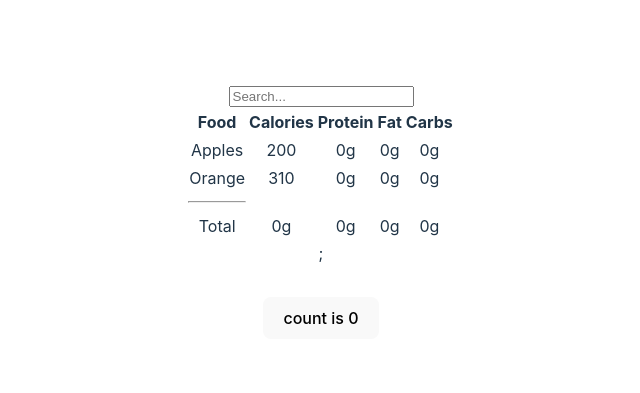
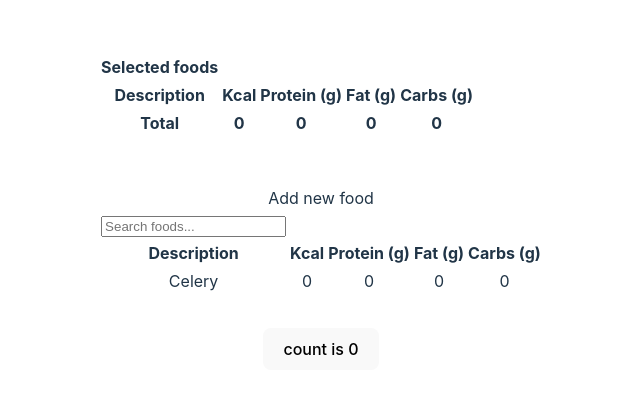
Before and after one commit to gvidev/React_FoodNutrientsCalc, a React (Vite) app in the folder FoodNutrientsCalc/: page / in a window 1280 px wide. Shown: the part 173-566 px from the top of the page, without its empty margins (319-959 px from the left). Built offline with nearby package versions, Linux system fonts and the light colour scheme.

Commit message:
static components overview

```diff
--- a/FoodNutrientsCalc/src/App.tsx
+++ b/FoodNutrientsCalc/src/App.tsx
@@ -1,34 +1,23 @@
 import { useState } from "react";
 import "./App.css";
-import Table from "./components/Table";
+import SelectedFoodTable from "./components/SelectedFoodsTable";
+import SearchTable from "./components/SearchTable";
+import AddFoodButton from "./components/AddFoodButton";
 
 function App() {
   const [count, setCount] = useState(0);
-  const [tableColor, setTableColor] = useState("black");
 
   const handleButtonClick = () => {
     setCount(count + 1);
-    setTableColor("green");
   };
 
   return (
     <>
-      <div className="ui grid">
-        <div className="four wide columns">
-          <div className="ui icon input left">
-            <input type="text" placeholder="Search..."></input>
-            <i className="circular search link icon"></i>
-          </div>
-        </div>
-
-        <div className="two wide columns">
-          <div className="ui icon add right">
-            <i className="circular add icon"></i>
-          </div>
-        </div>
-      </div>
-
-      <Table color={"" + tableColor + ""}></Table>
+      <SelectedFoodTable></SelectedFoodTable>
+      <br></br>
+      <br></br>
+      <AddFoodButton></AddFoodButton>
+      <SearchTable></SearchTable>
 
       <div className="card">
         <button onClick={handleButtonClick}>count is {count}</button>
--- /dev/null
+++ b/FoodNutrientsCalc/src/components/AddFoodButton.tsx
@@ -0,0 +1,15 @@
+import React from "react";
+
+const AddFoodButton = () => {
+  return (
+    <>
+      <div className="ui top attached button">
+        <div className="ui animated fade">
+          <div>Add new food</div>
+        </div>
+      </div>
+    </>
+  );
+};
+
+export default AddFoodButton;
--- /dev/null
+++ b/FoodNutrientsCalc/src/components/SearchTable.tsx
@@ -0,0 +1,47 @@
+import React from "react";
+
+const SearchTable = () => {
+  const hasEffect = () => {
+    document.getElementById("body");
+  };
+  return (
+    <>
+      <table className={"ui large selectable  table"}>
+        <thead>
+          <tr>
+            <th>
+              <div className="ui icon input left">
+                <input type="text" placeholder="Search foods..."></input>
+                <i className="circular search link icon"></i>
+              </div>
+            </th>
+            <th></th>
+            <th></th>
+            <th></th>
+            <th></th>
+          </tr>
+        </thead>
+        <thead>
+          <tr>
+            <th className="ten wide">Description</th>
+            <th>{"Kcal"}</th>
+            <th>{"Protein (g)"}</th>
+            <th>{"Fat (g)"}</th>
+            <th>{"Carbs (g)"}</th>
+          </tr>
+        </thead>
+        <tbody>
+          <tr onClick={hasEffect}>
+            <td>Celery</td>
+            <td className="right aligned">0</td>
+            <td className="right aligned">0</td>
+            <td className="right aligned">0</td>
+            <td className="right aligned">0</td>
+          </tr>
+        </tbody>
+      </table>
+    </>
+  );
+};
+
+export default SearchTable;
--- /dev/null
+++ b/FoodNutrientsCalc/src/components/SelectedFoodsTable.tsx
@@ -0,0 +1,50 @@
+import React, { useState } from "react";
+
+const SelectedFoodTable = () => {
+  return (
+    <>
+      <table className={"ui large table"}>
+        <thead>
+          <tr>
+            <th>
+              <div>Selected foods</div>
+            </th>
+            <th></th>
+            <th></th>
+            <th></th>
+            <th></th>
+          </tr>
+        </thead>
+        <thead>
+          <tr>
+            <th className="ten wide">Description</th>
+            <th>{"Kcal"}</th>
+            <th>{"Protein (g)"}</th>
+            <th>{"Fat (g)"}</th>
+            <th>{"Carbs (g)"}</th>
+          </tr>
+        </thead>
+        <tbody>
+          {/* <tr>
+            <td>Celery</td>
+            <td className="right aligned">0</td>
+            <td className="right aligned">0</td>
+            <td className="right aligned">0</td>
+            <td className="right aligned">0</td>
+          </tr> */}
+        </tbody>
+        <tfoot>
+          <tr>
+            <th>Total</th>
+            <th className="right aligned">0</th>
+            <th className="right aligned">0</th>
+            <th className="right aligned">0</th>
+            <th className="right aligned">0</th>
+          </tr>
+        </tfoot>
+      </table>
+    </>
+  );
+};
+
+export default SelectedFoodTable;
--- a/FoodNutrientsCalc/src/components/Table.tsx
+++ /dev/null
@@ -1,50 +0,0 @@
-import React from "react";
-
-interface TableProps {
-  color?: "red" | "yellow" | "green" | "black";
-}
-
-const Table = ({ color }: TableProps) => {
-  return (
-    <>
-      <table className={"ui " + color + "  table"}>
-        <thead>
-          <tr>
-            <th>Food</th>
-            <th>Calories</th>
-            <th>Protein</th>
-            <th>Fat</th>
-            <th>Carbs</th>
-          </tr>
-        </thead>
-        <tbody>
-          <tr>
-            <td>Apples</td>
-            <td>200</td>
-            <td>0g</td>
-            <td>0g</td>
-            <td>0g</td>
-          </tr>
-          <tr>
-            <td>Orange</td>
-            <td>310</td>
-            <td>0g</td>
-            <td>0g</td>
-            <td>0g</td>
-          </tr>
-        </tbody>
-        <hr></hr>
-        <tfoot>
-          <td>Total</td>
-          <td>0g</td>
-          <td>0g</td>
-          <td>0g</td>
-          <td>0g</td>
-        </tfoot>
-      </table>
-      ;
-    </>
-  );
-};
-
-export default Table;
```
Also changed, not shown: FoodNutrientsCalc/src/components/AddFoodForm.tsx (added, +41 -0 lines).
